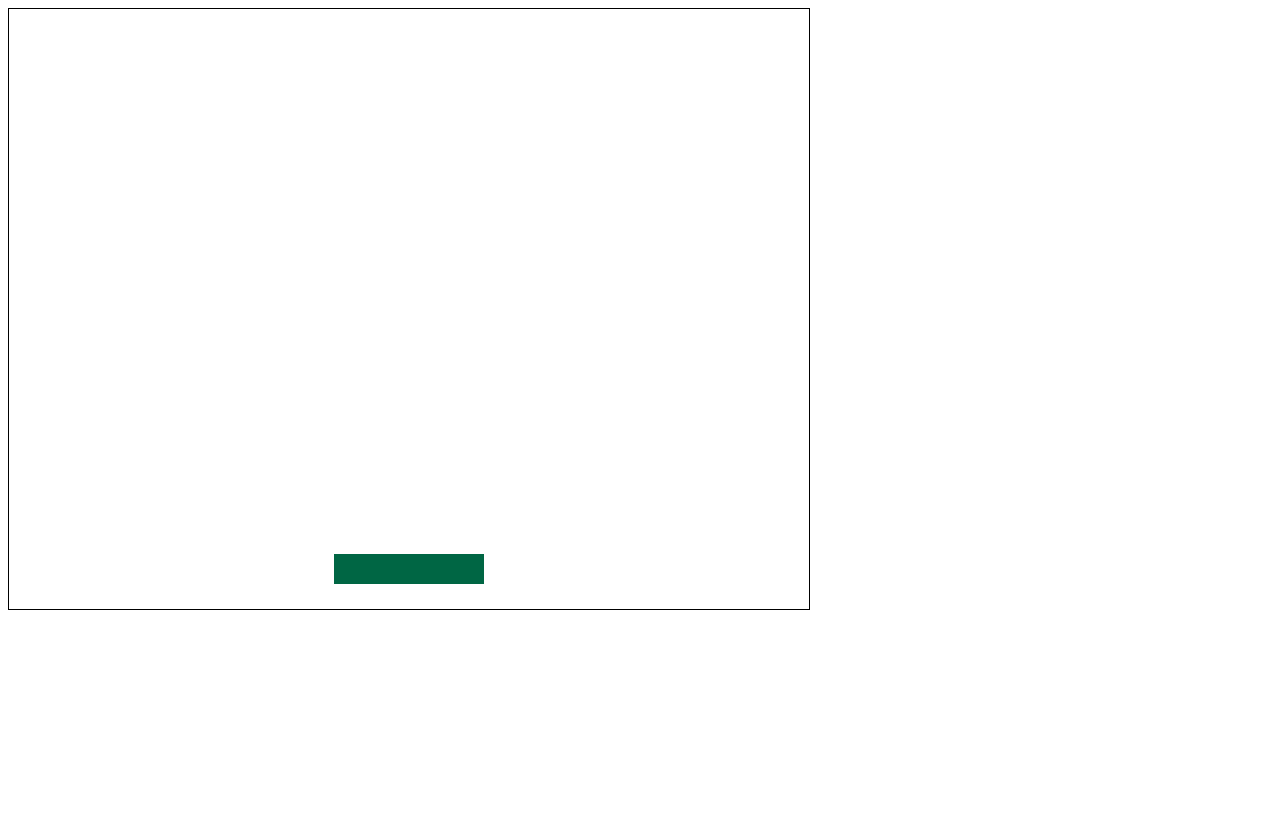
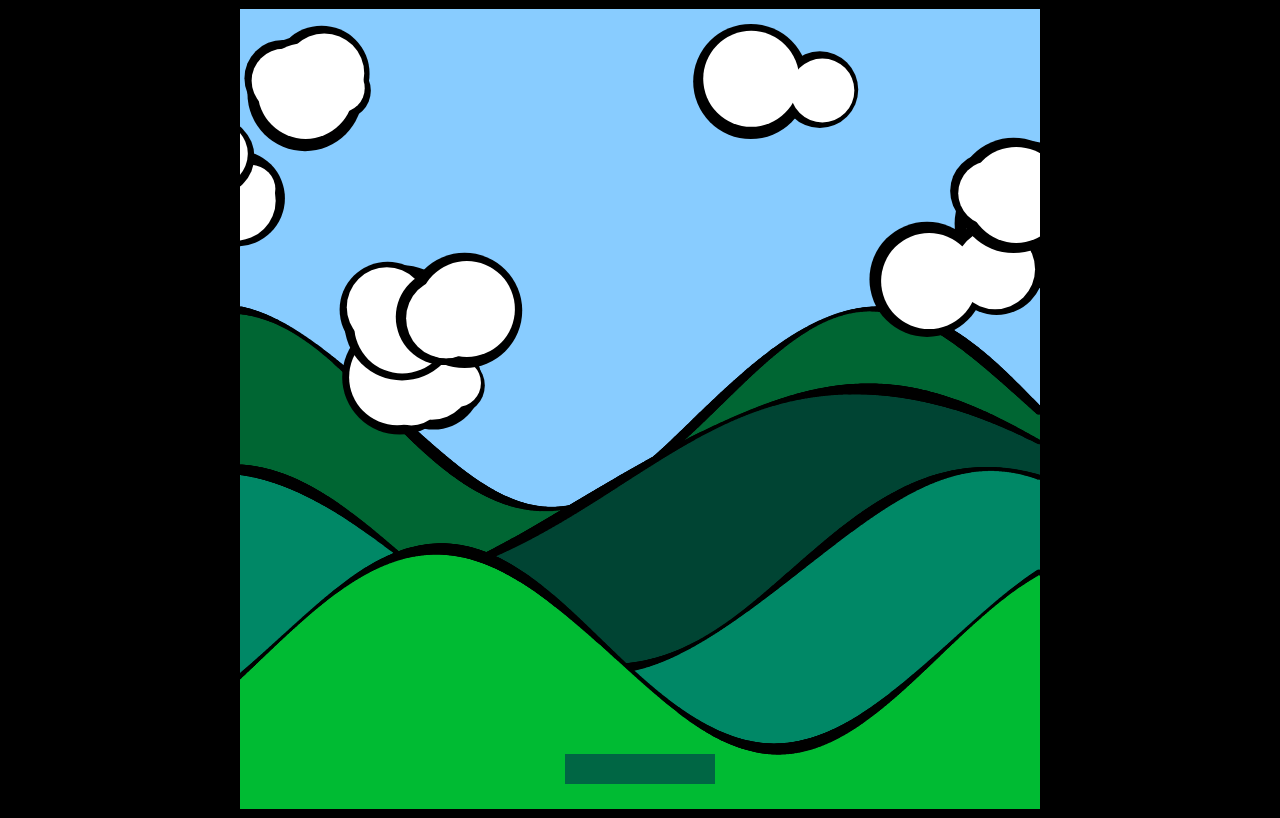
Before and after one commit to jan-g/sheep-versus-clouds, a website: page src/index.html in a window 1280 px wide. Drawn offline with Linux system fonts and the light colour scheme.

Commit message:
Add clouds and a backdrop

```diff
--- /dev/null
+++ b/src/backdrop.js
@@ -0,0 +1,78 @@
+export default class Backdrop {
+
+    constructor(game) {
+        this.canvas = document.createElement("canvas");
+        this.canvas.width = game.canvas.width;
+        this.canvas.height = game.canvas.height;
+        let ctx = this.canvas.getContext("2d");
+        let hills = [];
+
+        let colours = ["#063", "#043", "#086", "#0b3"];
+        let i = 0;
+        for (let col of colours) {
+            let theta = Math.random() * 2 * Math.PI;
+            let dTheta = (Math.random() + 1.5) * Math.PI / this.canvas.width;
+            let penTheta = Math.random() * 2 * Math.PI;
+
+            let dPenTheta = (Math.random() + 2) * 2 * Math.PI / this.canvas.width;
+            let vTheta = (Math.random() - 0.5) * Math.PI * (i + 5) / 10;
+
+            hills.push({
+                theta, dTheta, penTheta, dPenTheta, y: (i + 5) / 10 * this.canvas.height, col, vTheta,
+            });
+            i ++;
+        }
+        this.hills = hills;
+
+        this.paint(ctx);
+    }
+
+    update(dt) {
+        return;
+        if (!dt) return;
+        dt /= 1000;
+        for (let hill of this.hills) {
+            hill.theta += hill.vTheta * dt;
+            hill.penTheta += hill.vTheta * (Math.random() / 10 + 0.95) * dt;
+        }
+    }
+
+    draw(ctx) {
+        ctx.drawImage(this.canvas, 0, 0);
+        // this.paint(ctx);
+    }
+
+    paint(ctx) {
+        ctx.fillStyle = "#8cf";
+        ctx.fillRect(0, 0, this.canvas.width, this.canvas.height);
+        for (let hill of this.hills) {
+            this.rollingHillside(ctx, hill);
+        }
+    }
+
+    rollingHillside(ctx, {y, col, theta, dTheta, penTheta, dPenTheta}) {
+        ctx.globalAlpha = 1;
+        let height = this.canvas.height / 8;
+        let rad = 2;
+
+        ctx.strokeStyle = col;
+        ctx.lineWidth = rad;
+        ctx.fillStyle = "black";
+        for (let x = 0; x < this.canvas.width; x++) {
+
+            theta += dTheta;
+            penTheta += dPenTheta;
+
+            let dy = height * Math.sin(theta);
+            let r = rad * (2 + Math.sin(penTheta));
+            ctx.beginPath();
+            ctx.moveTo(x, y + dy);
+            ctx.lineTo(x, this.canvas.height);
+            ctx.stroke();
+            ctx.beginPath();
+            ctx.arc(x, y + dy, r, 0, 2 * Math.PI);
+            ctx.fill();
+        }
+    }
+
+}
--- a/src/ball.js
+++ b/src/ball.js
@@ -8,7 +8,7 @@ export default class Ball {
 
         this.maxV = 300;
         this.gravity = 200;
-        this.bounce = 15;
+        this.bounceY = 15;
 
         this.angle = Math.random() * 2 * Math.PI;
         this.spin = Math.random() * 2 * Math.PI;
@@ -16,22 +16,24 @@ export default class Ball {
         this.position = {
             x: game.canvas.width / 2,
             y: Math.random() * game.canvas.height * 0.5 + this.height * 0.6,
+            r: this.width / 2,
         };
+
         this.velocity = {
             x: (Math.random() * 2 - 1) * this.maxV,
             y: 0,
-        }
+        };
 
         this.bounds = {
             x: { min: this.width / 2, max: game.canvas.width - this.width / 2, },
             y: { min: this.height / 2, max: game.canvas.height + this.height, },
-        }
+        };
         this.alive = false;
     }
 
     fire(position) {
         this.alive = true;
-        this.position = {...position, y: this.bounds.y.max};
+        this.position = {...this.position, ...position, y: this.bounds.y.max};
         this.velocity = {
             x: (Math.random() * 2 - 1) * this.maxV,
             y: (Math.random() * -3) * this.maxV,
@@ -82,7 +84,8 @@ export default class Ball {
         ) {
                 // Bounce!
                 this.position.y -= this.velocity.y * dt;
-                this.velocity.y = -this.velocity.y - this.bounce;
+                this.velocity.y = -this.velocity.y - this.bounceY;
+                this.velocity.x = clamp(-this.maxV, this.maxV, this.velocity.x + this.paddle.velocity.x * (Math.random() / 2 + 0.3));
                 this.spin += 2 * Math.PI;
                 this.assets.baa.currentTime = 0;
                 this.assets.baa.play();
@@ -94,4 +97,39 @@ export default class Ball {
             this.assets.ohNo.play();
         }
     }
+
+    bounce({dx, dy}) {
+        let {x, y} = this.velocity;
+        const [px, py] = [dy, -dx];     // perpendicular normal
+
+        // console.log("normal", dx, dy, "r=", Math.sqrt(dx * dx + dy * dy));
+        // console.log("perp", px, py, "r=", Math.sqrt(px * px + py * py));
+        this.assets.doing.currentTime = 0;
+        this.assets.doing.play();
+
+        // Work out velocity components
+        const perpR = x * px + y * py;
+        const alongR = x * dx + y * dy;
+        // console.log("my velocity", x, y, "r=", Math.sqrt(x * x + y * y));
+
+        // Bounce that sucker
+        const [alongX, alongY] = [alongR * dx, alongR * dy];
+        const [perpX, perpY] = [perpR * px, perpR * py];
+
+        // console.log("component of velocity along normal = ", alongX, alongY, "r=", Math.sqrt(alongX * alongX + alongY * alongY));
+        // console.log("component of velocity along perp = ", perpX, perpX, "r=", Math.sqrt(perpX * perpX + perpY * perpY));
+
+        x = -alongX + perpX;
+        y = -alongY + perpY;
+
+        // console.log("my new velocity", x, y, "r=", Math.sqrt(x * x + y * y));
+        // console.stopThis();
+
+        this.velocity.x = x;
+        this.velocity.y = y;
+    }
 }
+
+function clamp(lower, upper, value) {
+    return Math.max(lower, Math.min(upper, value));
+}
--- /dev/null
+++ b/src/cloud.js
@@ -0,0 +1,107 @@
+export default class Cloud {
+    constructor(game) {
+        this.width = 80;
+        this.height = 40;
+        this.bounds = {
+            x: {min: -this.width, max: this.width + game.canvas.width},
+            y: {min: this.height / 2, max: game.canvas.height / 2},
+        }
+        this.fire();
+    }
+
+    fire() {
+        this.alive = true;
+        this.dying = 0;
+
+        this.position = {
+            x: (Math.random() * (this.bounds.x.max - this.bounds.x.min)) + this.bounds.x.min,
+            y: (Math.random() * (this.bounds.y.max - this.bounds.y.min)) + this.bounds.y.min,
+        };
+        this.velocity = {
+            x: (Math.random() - 0.5) * this.width / 6,
+            y: 0,
+        }
+
+        // A cloud is drawn as a series of circles, white overlapping black
+        this.circles = [];
+        for (let i=6; i > 2; i--) {
+            let r = i * this.height / 5;
+            this.circles.push({
+                x0: (Math.random() - 0.5) * this.width,
+                y0: (Math.random() - 0.5) * this.height,
+                theta0x: Math.random() * Math.PI * 2,
+                dtheta0x: (Math.random() + 2.5) * 720,
+                theta0y: Math.random() * Math.PI * 2,
+                dtheta0y: (Math.random() + 7.5) * 360,
+                r0: r * 1.2,
+                r1: r,
+                r1b: this.height / 15,
+                theta1: Math.random() * Math.PI * 2,
+                dtheta1: (Math.random() + 1) * 540,
+            });
+        }
+    }
+
+    update(dt) {
+        if (!dt) return;
+        if (!this.alive && this.dying === 0) return;
+        for (let circle of this.circles) {
+            circle.theta0x += Math.PI * dt / circle.dtheta0x;
+            circle.theta0y += Math.PI * dt / circle.dtheta0y;
+            circle.x0 = this.width * Math.cos(circle.theta0x) / 2;
+            circle.y0 = this.height * -Math.abs(Math.cos(circle.theta0y)) / 2;
+            circle.theta1 += Math.PI * dt / circle.dtheta1;
+            circle.x1 = circle.x0 + circle.r1b * Math.cos(circle.theta1);
+            circle.y1 = circle.y0 + circle.r1b * Math.sin(circle.theta1);
+            if (this.dying > 0) {
+                circle.r0 *= 0.95;
+                circle.r1 *= 0.95;
+            }
+        }
+        this.position.x += this.velocity.x;
+        if (this.position.x < this.bounds.x.min) this.position.x = this.bounds.x.max;
+        else if (this.position.x > this.bounds.x.max) this.position.x = this.bounds.x.min;
+        this.position.y += this.velocity.y;
+        if (this.dying > 0) {
+            this.dying -= 1;
+        }
+    }
+
+    draw(ctx) {
+        if (!this.alive && this.dying === 0) return;
+        ctx.save();
+        ctx.translate(this.position.x, this.position.y);
+        ctx.fillStyle = "black";
+        for (const circle0 of this.circles) {
+            ctx.beginPath();
+            ctx.arc(circle0.x0, circle0.y0, circle0.r0, 0, 2 * Math.PI);
+            ctx.fill();
+        }
+        ctx.fillStyle = "white";
+        for (const circle1 of this.circles) {
+            ctx.beginPath();
+            ctx.arc(circle1.x1, circle1.y1, circle1.r1, 0, 2 * Math.PI);
+            ctx.fill();
+        }
+        ctx.restore();
+    }
+
+    collide(ball) {
+        if (!this.alive) return null;
+        const {x, y, r} = ball.position;
+        if (x + r < this.position.x - this.width / 2 || x - r > this.position.x + this.width / 2) return null;
+        if (y + r < this.position.y - this.height / 2 || y - r > this.position.y + this.height / 2) return null;
+        // return a unit vector pointing from the cloud to the ball
+        let dx = x - this.position.x;
+        let dy = y - this.position.y;
+        let dr = Math.sqrt(dx * dx + dy * dy);
+        dx /= dr;
+        dy /= dr;
+        return {dx, dy};
+    }
+
+    pop() {
+        this.alive = false;
+        this.dying = 20;
+    }
+}
--- a/src/game.js
+++ b/src/game.js
@@ -1,6 +1,8 @@
 import Paddle from "./paddle.js";
 import InputHandler from "./input.js";
 import Ball from "./ball.js";
+import Cloud from "./cloud.js";
+import Backdrop from "./backdrop.js";
 
 export default class Game {
     constructor(canvas, assets) {
@@ -10,22 +12,60 @@ export default class Game {
     }
 
     start() {
+        this.backdrop = new Backdrop(this);
         this.paddle = new Paddle(this);
         this.input = new InputHandler(this.paddle);
         this.balls = [new Ball(this, this.assets),
                       new Ball(this, this.assets),
                       new Ball(this, this.assets)];
+        this.clouds = [];
+        for (let i=0; i < 10; i++)
+            this.clouds.push(new Cloud(this));
+        this.won = false;
     }
 
     update(dt) {
         if (!dt) return;
+        this.backdrop.update(dt);
         this.paddle.update(dt);
         for (let ball of this.balls) ball.update(dt);
+        let alive = 0;
+        for (let cloud of this.clouds) {
+            cloud.update(dt);
+            if (cloud.alive) alive ++;
+        }
+
+        // Collisions
+        for (let ball of this.balls) {
+            if (!ball.alive) continue;
+            for (let cloud of this.clouds) {
+                let normal = cloud.collide(ball);
+                if (normal) {
+                    cloud.pop();
+                    ball.bounce(normal);
+                    break;
+                }
+            }
+        }
+
+        if (!this.won && alive === 0) this.win();
+    }
+
+    win() {
+        this.won = true;
+        for (let i=0; i < 20; i++) {
+            this.balls.push(new Ball(this, this.assets));
+        }
+        for (const ball of this.balls) {
+            ball.fire(this.paddle.position);
+        }
     }
 
     draw(ctx) {
-        ctx.clearRect(0, 0, this.canvas.width, this.canvas.height);
+        // ctx.drawImage(this.assets.backdrop, 0, 0);
+        this.backdrop.draw(ctx);
         this.paddle.draw(ctx);
         for (let ball of this.balls) ball.draw(ctx);
+        for (let cloud of this.clouds) cloud.draw(ctx);
     }
 }
--- a/src/index.html
+++ b/src/index.html
@@ -4,19 +4,22 @@
     <script type="module">
         import {start} from './index.js';
         let canvas = document.getElementById('canvas');
-        let image = document.getElementById('ball');
+        let image = document.getElementById('sheep');
         let baa = document.getElementById("baa");
         let ohNo = document.getElementById("oh-no");
         let boing = document.getElementById("boing");
-        start(canvas, {image, baa, ohNo, boing});
+        let doing = document.getElementById("doing");
+        start(canvas, {image, baa, ohNo, boing, doing});
     </script>
 </head>
 <body>
-    <img id="ball" src="asset/sheep.png" />
+    <img id="sheep" src="asset/sheep.png" />
+    <img id="field" src="asset/field.png" />
     <audio id="baa"><source src="asset/baa.mp3" /></audio>
     <audio id="oh-no"><source src="asset/oh-no.mp3" /></audio>
     <audio id="boing"><source src="asset/boing.mp3" /></audio>
+    <audio id="doing"><source src="asset/doing.mp3" /></audio>
 
-    <canvas id="canvas" width="800" height="600" />
+    <canvas id="canvas" width="800" height="800" />
 </body>
 </html>
--- a/src/input.js
+++ b/src/input.js
@@ -2,7 +2,6 @@ export default class InputHandler {
 
     constructor(player) {
         document.addEventListener("keydown", (event) => {
-            console.log("keydown");
             switch (event.key) {
                 case "ArrowLeft":
                     player.left();
@@ -17,7 +16,6 @@ export default class InputHandler {
         });
 
         document.addEventListener("keyup", (event) => {
-            console.log("keyup");
             switch (event.key) {
                 case "ArrowLeft":
                     player.left_up();
--- a/src/style.css
+++ b/src/style.css
@@ -1,7 +1,15 @@
 canvas {
     border: 1px solid black;
+    padding: 0;
+    margin: auto;
+    display: block;
+    width: 800px;
 }
 
 img {
     display: none;
 }
+
+body {
+    background-color: black;
+}
```
Also changed, not shown: 1 other file.
